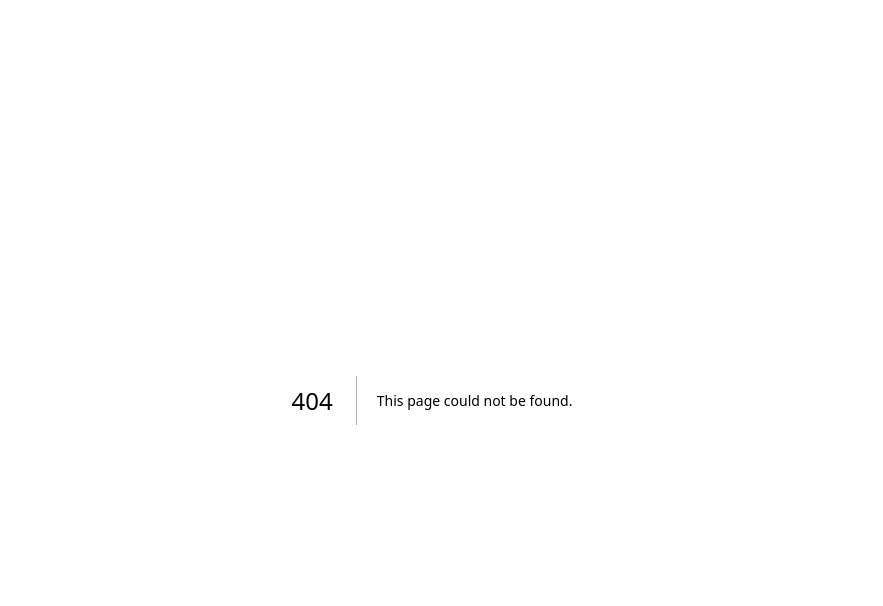
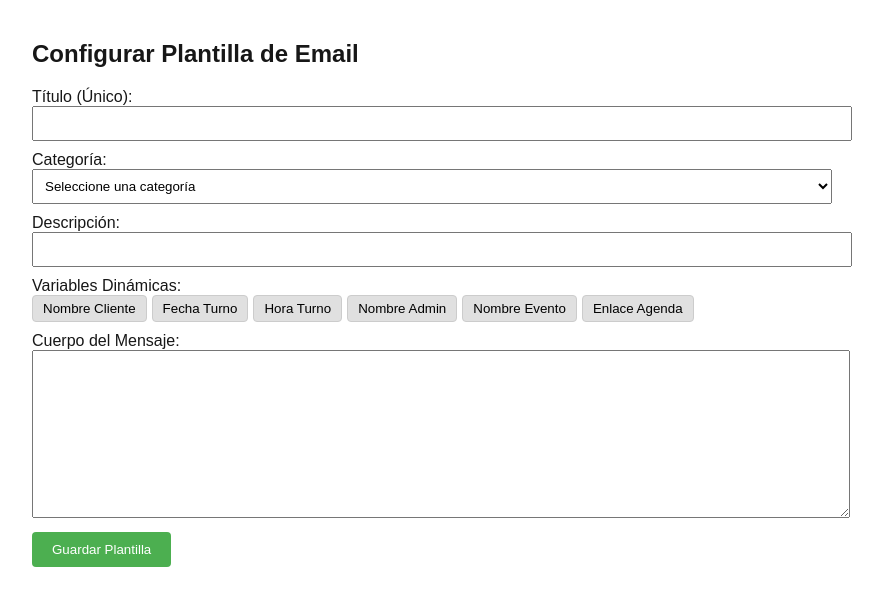
Before and after one commit to guilleefiore/AgendaYa, a Next.js app: page /plantillas in a window 1280 px wide. Before the commit this address had no page. Shown: the top 606 px of the page, without its empty margins (208-1091 px from the left). Built offline with nearby package versions, Linux system fonts and the light colour scheme.

Commit message:
feat(M06): agregar form plantilla email y test E2E de Cypress

```diff
--- /dev/null
+++ b/app/plantillas/page.tsx
@@ -0,0 +1,9 @@
+import EmailTemplateBuilder from "../../src/EmailTemplateBuilder";
+
+export default function PlantillasPage() {
+  return (
+    <div className="min-h-screen bg-zinc-50 dark:bg-black p-8">
+      <EmailTemplateBuilder />
+    </div>
+  );
+}
--- /dev/null
+++ b/src/EmailTemplateBuilder.tsx
@@ -0,0 +1,146 @@
+"use client";
+import React, { useState, useRef } from 'react';
+
+export default function EmailTemplateBuilder() {
+  const [title, setTitle] = useState('');
+  const [category, setCategory] = useState('');
+  const [description, setDescription] = useState('');
+  const [body, setBody] = useState('');
+  const [message, setMessage] = useState('');
+  const [error, setError] = useState('');
+  const textareaRef = useRef<HTMLTextAreaElement>(null);
+
+  const variables = [
+    { label: 'Nombre Cliente', value: '{{[Nombre_Cliente]}}', cy: 'var-nombre-cliente' },
+    { label: 'Fecha Turno', value: '{{[Fecha_Turno]}}', cy: 'var-fecha-turno' },
+    { label: 'Hora Turno', value: '{{[Hora_Turno]}}', cy: 'var-hora-turno' },
+    { label: 'Nombre Admin', value: '{{[Nombre_Admin]}}', cy: 'var-nombre-admin' },
+    { label: 'Nombre Evento', value: '{{[Nombre_Evento]}}', cy: 'var-nombre-evento' },
+    { label: 'Enlace Agenda', value: '{{[Enlace_Agenda]}}', cy: 'var-enlace-agenda' }
+  ];
+
+  const handleInsertVariable = (variableValue: string) => {
+    if (!textareaRef.current) return;
+
+    const start = textareaRef.current.selectionStart;
+    const end = textareaRef.current.selectionEnd;
+
+    const newBody = body.substring(0, start) + variableValue + body.substring(end);
+    setBody(newBody);
+
+    // Move cursor after inserted variable
+    setTimeout(() => {
+      if (textareaRef.current) {
+        textareaRef.current.selectionStart = textareaRef.current.selectionEnd = start + variableValue.length;
+        textareaRef.current.focus();
+      }
+    }, 0);
+  };
+
+  const handleSave = () => {
+    setError('');
+    setMessage('');
+
+    if (!title) {
+      setError('El título es obligatorio.');
+      return;
+    }
+    if (!category) {
+      setError('La categoría es obligatoria.');
+      return;
+    }
+    if (!description) {
+      setError('La descripción es obligatoria.');
+      return;
+    }
+    if (!body) {
+      setError('El cuerpo del mensaje es obligatorio.');
+      return;
+    }
+
+    // Simulamos el guardado
+    setMessage('Plantilla guardada exitosamente.');
+    setTitle('');
+    setCategory('');
+    setDescription('');
+    setBody('');
+  };
+
+  return (
+    <div style={{ padding: '20px', maxWidth: '800px', margin: '0 auto' }}>
+      <h2 data-cy="template-builder-title">Configurar Plantilla de Email</h2>
+
+      {error && <div data-cy="error-message" style={{ color: 'red', marginBottom: '10px' }}>{error}</div>}
+      {message && <div data-cy="success-message" style={{ color: 'green', marginBottom: '10px' }}>{message}</div>}
+
+      <div style={{ marginBottom: '10px' }}>
+        <label style={{ display: 'block' }}>Título (Único):</label>
+        <input
+          data-cy="template-title"
+          value={title}
+          onChange={(e) => setTitle(e.target.value)}
+          style={{ width: '100%', padding: '8px' }}
+        />
+      </div>
+
+      <div style={{ marginBottom: '10px' }}>
+        <label style={{ display: 'block' }}>Categoría:</label>
+        <select
+          data-cy="template-category"
+          value={category}
+          onChange={(e) => setCategory(e.target.value)}
+          style={{ width: '100%', padding: '8px' }}
+        >
+          <option value="">Seleccione una categoría</option>
+          <option value="Bienvenida">Bienvenida</option>
+          <option value="Recordatorio">Recordatorio</option>
+          <option value="Cancelación">Cancelación</option>
+          <option value="Agradecimiento">Agradecimiento</option>
+        </select>
+      </div>
+
+      <div style={{ marginBottom: '10px' }}>
+        <label style={{ display: 'block' }}>Descripción:</label>
+        <input
+          data-cy="template-description"
+          value={description}
+          onChange={(e) => setDescription(e.target.value)}
+          style={{ width: '100%', padding: '8px' }}
+        />
+      </div>
+
+      <div style={{ marginBottom: '10px' }}>
+        <label style={{ display: 'block' }}>Variables Dinámicas:</label>
+        <div style={{ display: 'flex', gap: '5px', flexWrap: 'wrap', marginBottom: '10px' }}>
+          {variables.map((v) => (
+            <button
+              key={v.value}
+              data-cy={v.cy}
+              onClick={() => handleInsertVariable(v.value)}
+              style={{ padding: '5px 10px', cursor: 'pointer', background: '#e0e0e0', border: '1px solid #ccc', borderRadius: '4px' }}
+            >
+              {v.label}
+            </button>
+          ))}
+        </div>
+
+        <label style={{ display: 'block' }}>Cuerpo del Mensaje:</label>
+        <textarea
+          data-cy="template-body"
+          ref={textareaRef}
+          value={body}
+          onChange={(e) => setBody(e.target.value)}
+          style={{ width: '100%', height: '150px', padding: '8px' }}
+        />
+      </div>
+
+      <button
+        data-cy="save-template"
+        onClick={handleSave}
+        style={{ padding: '10px 20px', background: '#4CAF50', color: 'white', border: 'none', borderRadius: '4px', cursor: 'pointer' }}
+      >
+        Guardar Plantilla
+      </button>
+    </div>
+  );
+}
```
Also changed, not shown: 1 other file (tests, documents, lock files or other folders).
